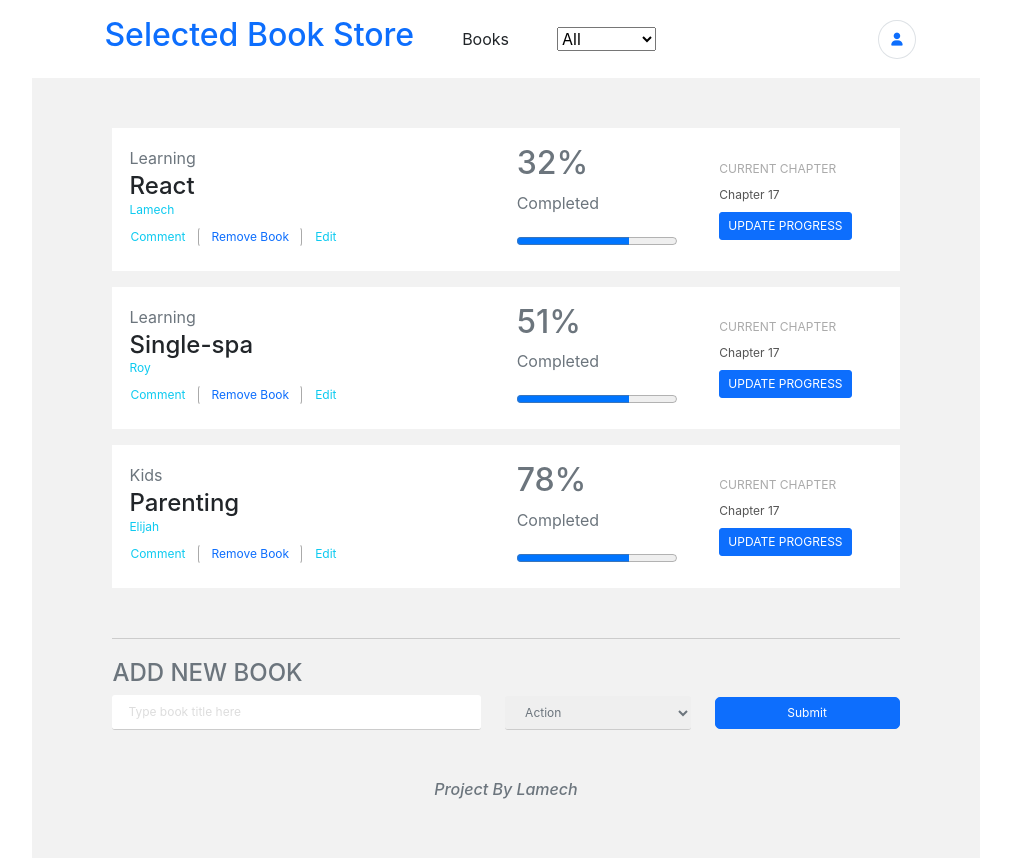
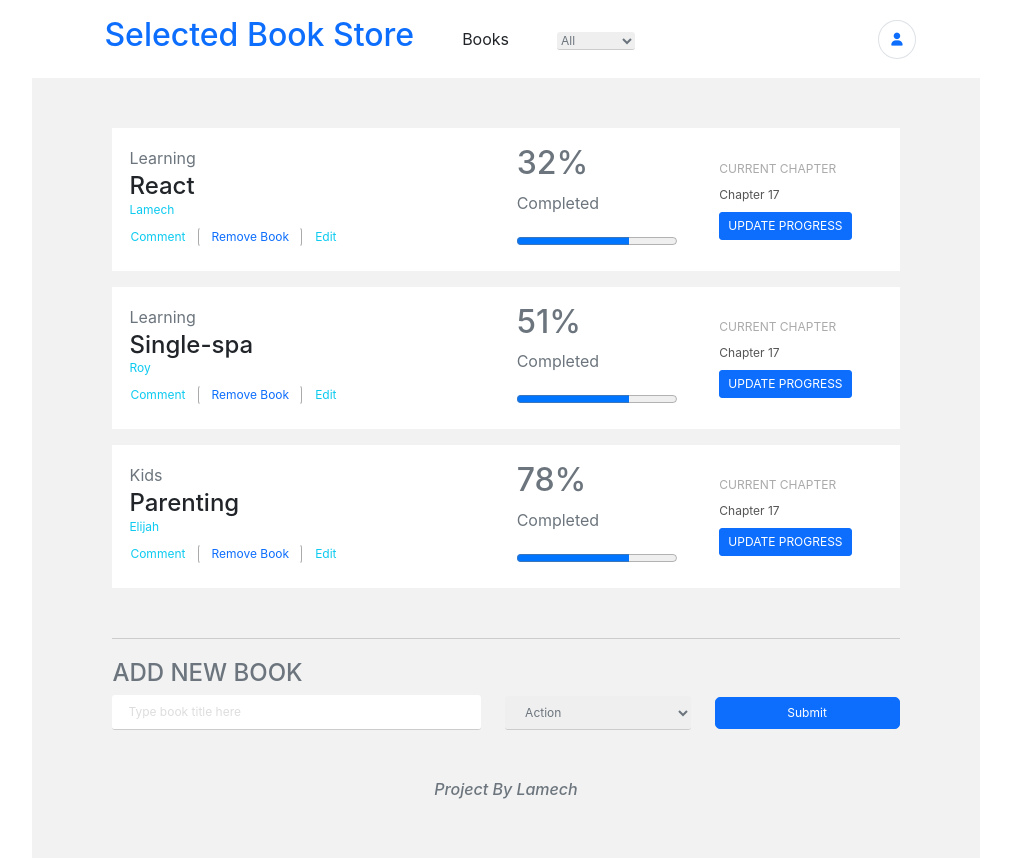
Before and after one commit to settix-dev/Magic-book-store, a React (Create React App) app: page / in a window 1280 px wide. Shown: the whole page, without its empty margins (134-1145 px from the left). Built offline with nearby package versions, Linux system fonts and the light colour scheme.

Commit message:
Edit CategoryFilter.js component

```diff
--- a/src/presentationalComponents/CategoryFilter.js
+++ b/src/presentationalComponents/CategoryFilter.js
@@ -11,8 +11,9 @@ export const filterCategories = [
 const CategoryFilter = ({ category, handleFilterChange }) => {
   return (
     <div>
-    <label className="mx-5">Books</label>
+      <label className="mx-5">Books</label>
       <select
+        className="text-secondary book-select"
         value={category}
         // onChange={(e) => setCategory(e.target.value === 'All' ? '' : e.target.value)}
         onChange={(category) => handleFilterChange(category)}
```
